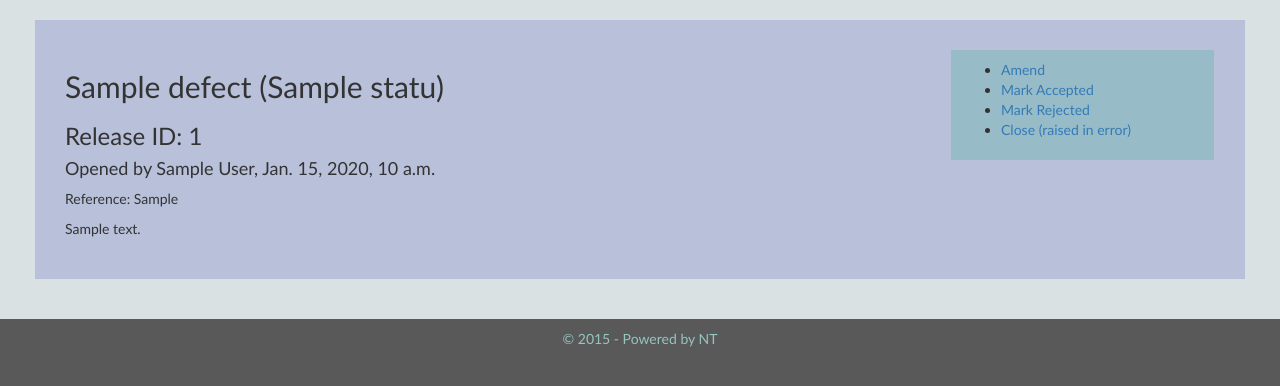
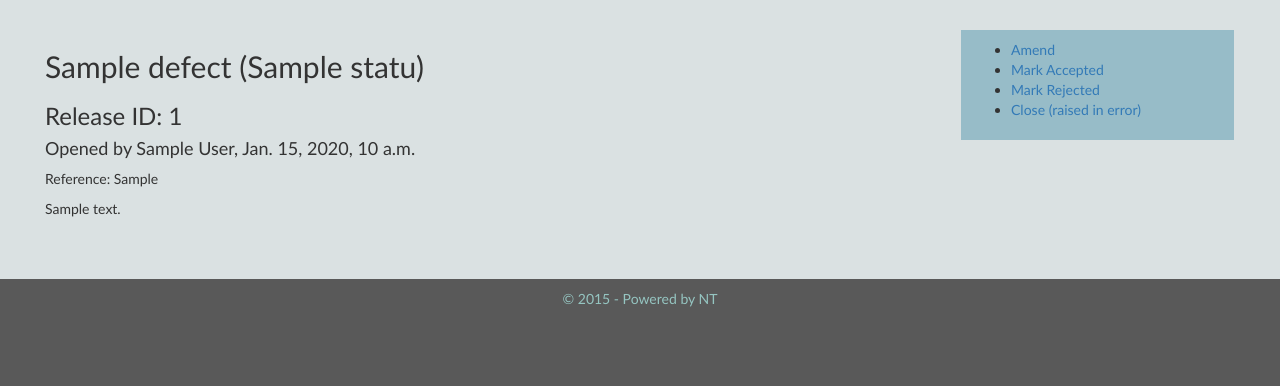
Before and after one commit to nevtum/hivemind, a Django app: page /dirts/detail/1/ in a window 1280 px wide. Shown: the part 142-528 px from the top of the page. Run offline with Django 3.2, Linux system fonts and the light colour scheme; tables that the repository leaves empty hold one stand-in row (values such as "Sample post"); some libraries are stand-ins or nearby versions.

Commit message:
detail better off with content bg colour

```diff
--- a/src/static/css/style.css
+++ b/src/static/css/style.css
@@ -60,7 +60,5 @@ form {
 }
 
 #dirt-summary {
-  margin: 20;
   padding: 30;
-  background-color: #B8C0DA
 }
```
